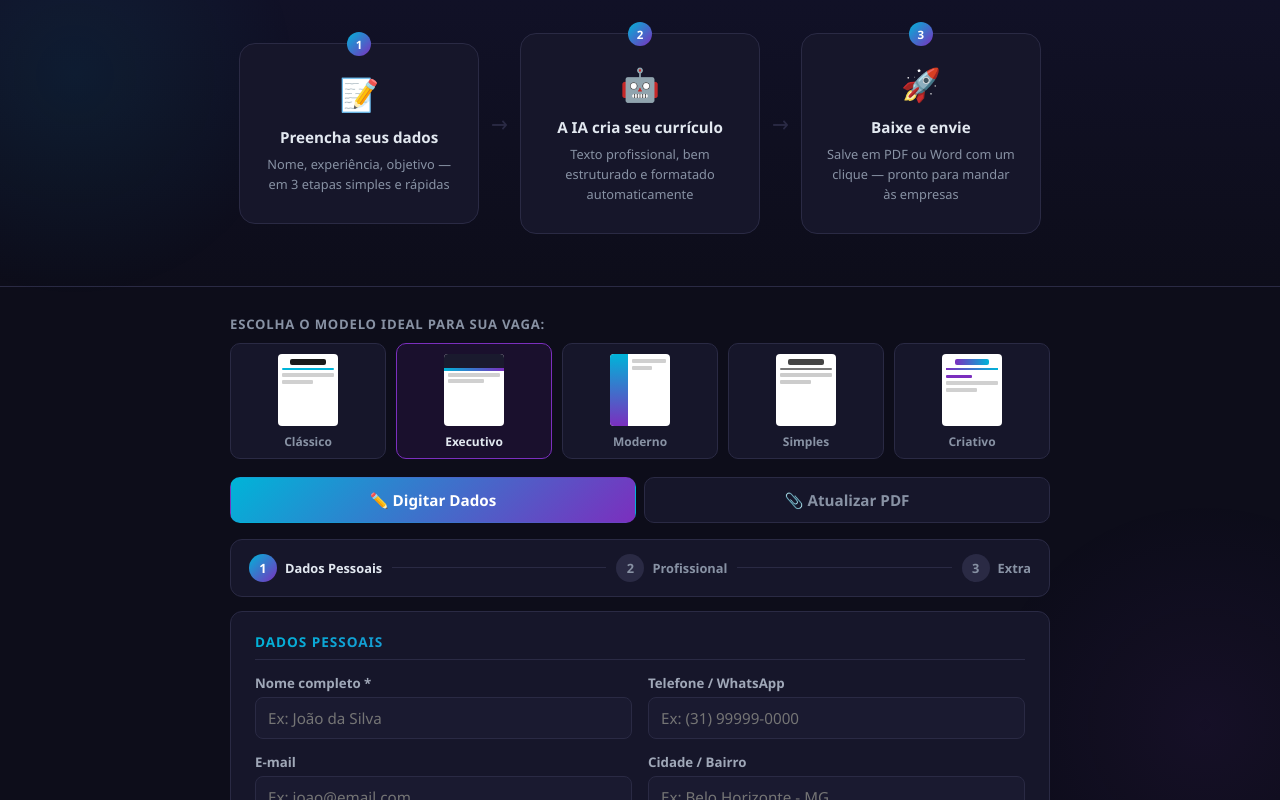
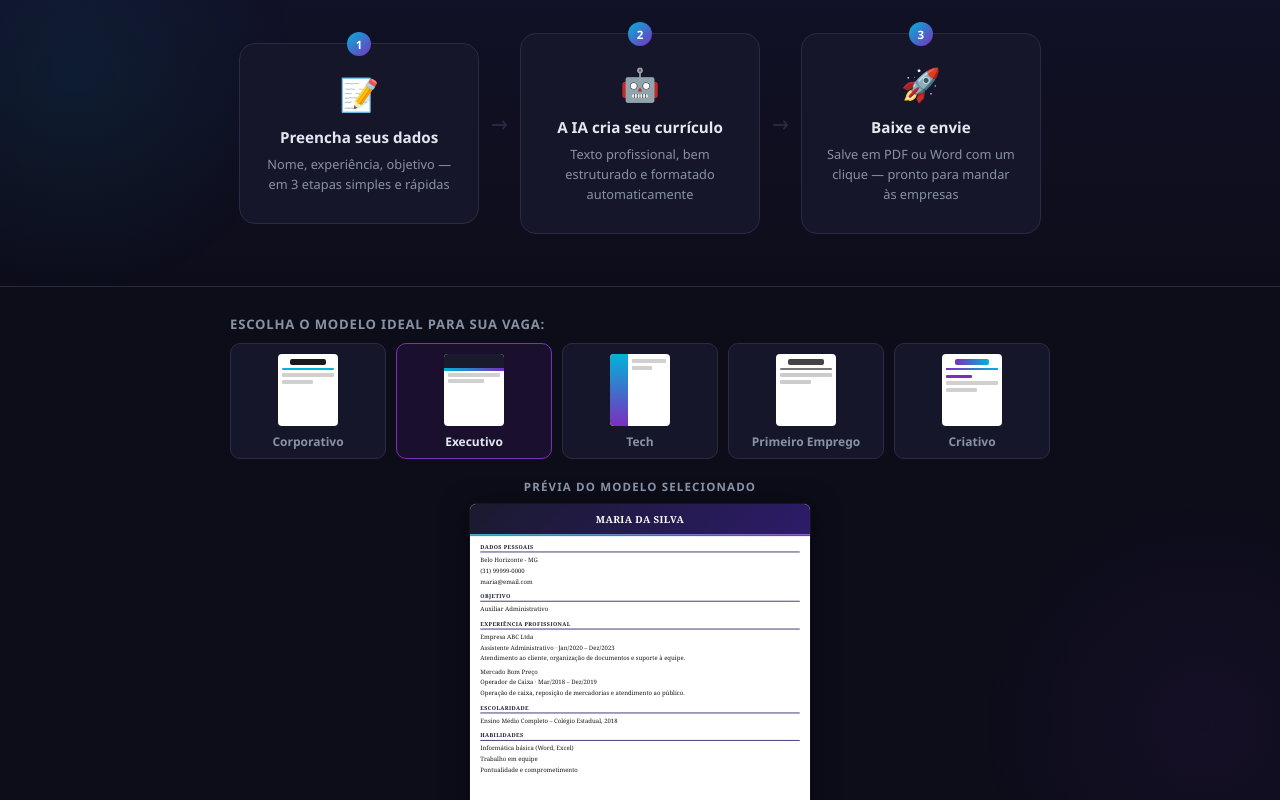
Before and after one commit to gabrielarcanjo044/Curriculo_Profissional, a website: page public/index.html in a window 1280 px wide. Both pictures are taken after a click on the element "Executivo". Shown: the part 711-1511 px from the top of the page. Drawn offline with Linux system fonts and the light colour scheme.

Commit message:
Adiciona prévia real do currículo e renomeia modelos com contexto de uso
- Mini prévia ao vivo (iframe escalado 340px) abaixo dos cards de template
- Prévia atualiza ao clicar em cada modelo usando dados de amostra
- Renomeia templates: Clássico→Corporativo, Moderno→Tech, Simples→Primeiro Emprego

Co-Authored-By: Claude Sonnet 4.6 <noreply@anthropic.com>

```diff
--- a/public/index.html
+++ b/public/index.html
@@ -86,7 +86,7 @@
             <div class="tpl-bloco"></div>
             <div class="tpl-bloco curto"></div>
           </div>
-          <span>Clássico</span>
+          <span>Corporativo</span>
         </div>
         <div class="template-card" data-template="executivo" onclick="selecionarTemplate('executivo')">
           <div class="tpl-preview tpl-executivo">
@@ -105,7 +105,7 @@
               <div class="tpl-bloco curto"></div>
             </div>
           </div>
-          <span>Moderno</span>
+          <span>Tech</span>
         </div>
         <div class="template-card" data-template="simples" onclick="selecionarTemplate('simples')">
           <div class="tpl-preview tpl-simples">
@@ -114,7 +114,7 @@
             <div class="tpl-bloco cinza"></div>
             <div class="tpl-bloco curto cinza"></div>
           </div>
-          <span>Simples</span>
+          <span>Primeiro Emprego</span>
         </div>
         <div class="template-card" data-template="criativo" onclick="selecionarTemplate('criativo')">
           <div class="tpl-preview tpl-criativo">
@@ -125,6 +125,14 @@
             <div class="tpl-bloco curto"></div>
           </div>
           <span>Criativo</span>
+        </div>
+      </div>
+
+      <!-- Mini prévia real do currículo -->
+      <div class="preview-curriculo-wrap">
+        <div class="preview-lbl">Prévia do modelo selecionado</div>
+        <div class="preview-frame-wrap">
+          <iframe id="prev-frame" title="Prévia do currículo" scrolling="no" sandbox="allow-same-origin"></iframe>
         </div>
       </div>
     </div>
@@ -306,6 +314,29 @@
       document.querySelectorAll(".template-card").forEach(c => {
         c.classList.toggle("ativo", c.dataset.template === t);
       });
+      atualizarPreview(t);
+    }
+
+    // ── Preview real do currículo ────────────────────────────────────────────────
+    const SAMPLE_NOME = "MARIA DA SILVA";
+    const SAMPLE_SECOES = [
+      { titulo: "DADOS PESSOAIS", linhas: ["Belo Horizonte - MG", "(31) 99999-0000", "maria@email.com"] },
+      { titulo: "OBJETIVO", linhas: ["Auxiliar Administrativo"] },
+      { titulo: "EXPERIÊNCIA PROFISSIONAL", linhas: [
+        "Empresa ABC Ltda",
+        "Assistente Administrativo · Jan/2020 – Dez/2023",
+        "Atendimento ao cliente, organização de documentos e suporte à equipe.",
+        "",
+        "Mercado Bom Preço",
+        "Operador de Caixa · Mar/2018 – Dez/2019",
+        "Operação de caixa, reposição de mercadorias e atendimento ao público.",
+      ]},
+      { titulo: "ESCOLARIDADE", linhas: ["Ensino Médio Completo – Colégio Estadual, 2018"] },
+      { titulo: "HABILIDADES", linhas: ["Informática básica (Word, Excel)", "Trabalho em equipe", "Pontualidade e comprometimento"] },
+    ];
+
+    function atualizarPreview(t) {
+      document.getElementById("prev-frame").srcdoc = gerarHTML(SAMPLE_NOME, SAMPLE_SECOES, t);
     }
 
     // ── Etapas ──────────────────────────────────────────────────────────────────
@@ -740,6 +771,8 @@ body{font-family:Calibri,Arial,sans-serif;font-size:10.5pt;color:#111;padding:16
 ${renderSecoes(secoes)}
 </body></html>`;
     }
+    // Inicializa prévia com o template padrão
+    atualizarPreview('classico');
   </script>
 
 </body>
--- a/public/style.css
+++ b/public/style.css
@@ -776,6 +776,45 @@ input[type="file"]:hover {
 .tpl-cri-bar  { height: 2px; background: linear-gradient(90deg,#7b2fbe,#00b4d8); }
 .tpl-cri-sec  { height: 3px; width: 50%; background: #7b2fbe; border-radius: 1px; margin-top: 2px; border-left: 2px solid #7b2fbe; }
 
+/* ═══════ PREVIEW CURRÍCULO ═════════════════════════════════ */
+.preview-curriculo-wrap {
+  margin-top: 20px;
+  text-align: center;
+}
+
+.preview-lbl {
+  font-size: 0.72rem;
+  font-weight: 600;
+  text-transform: uppercase;
+  letter-spacing: 0.1em;
+  color: var(--sub);
+  margin-bottom: 10px;
+}
+
+.preview-frame-wrap {
+  width: 340px;
+  height: 481px;
+  overflow: hidden;
+  margin: 0 auto;
+  border-radius: 6px;
+  box-shadow: 0 4px 28px rgba(0,0,0,0.55), 0 0 0 1px rgba(255,255,255,0.06);
+  background: #fff;
+}
+
+#prev-frame {
+  width: 794px;
+  height: 1123px;
+  border: none;
+  transform: scale(0.4282);
+  transform-origin: 0 0;
+  pointer-events: none;
+}
+
+@media (max-width: 640px) {
+  .preview-frame-wrap { width: 280px; height: 396px; }
+  #prev-frame { transform: scale(0.3526); }
+}
+
 /* ═══════ UTILITÁRIOS ════════════════════════════════════════ */
 .oculto { display: none; }
 
```
